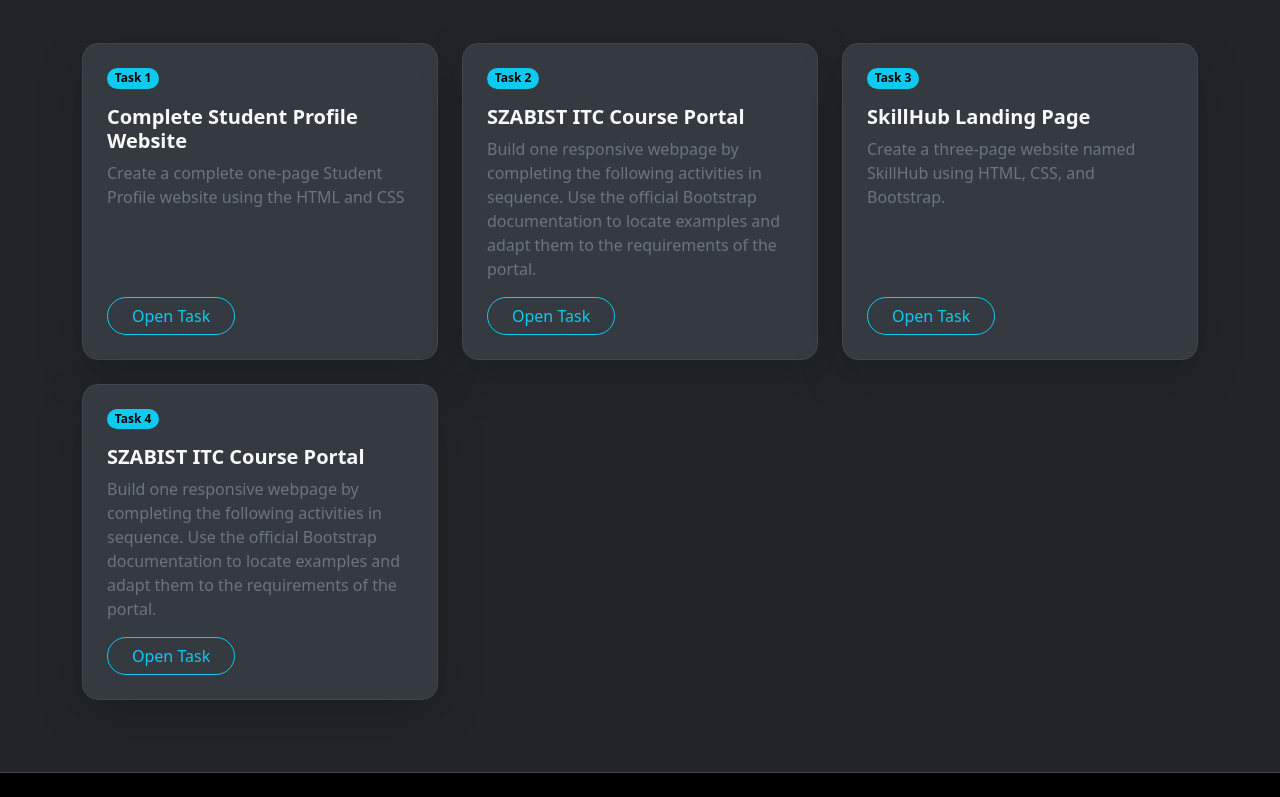
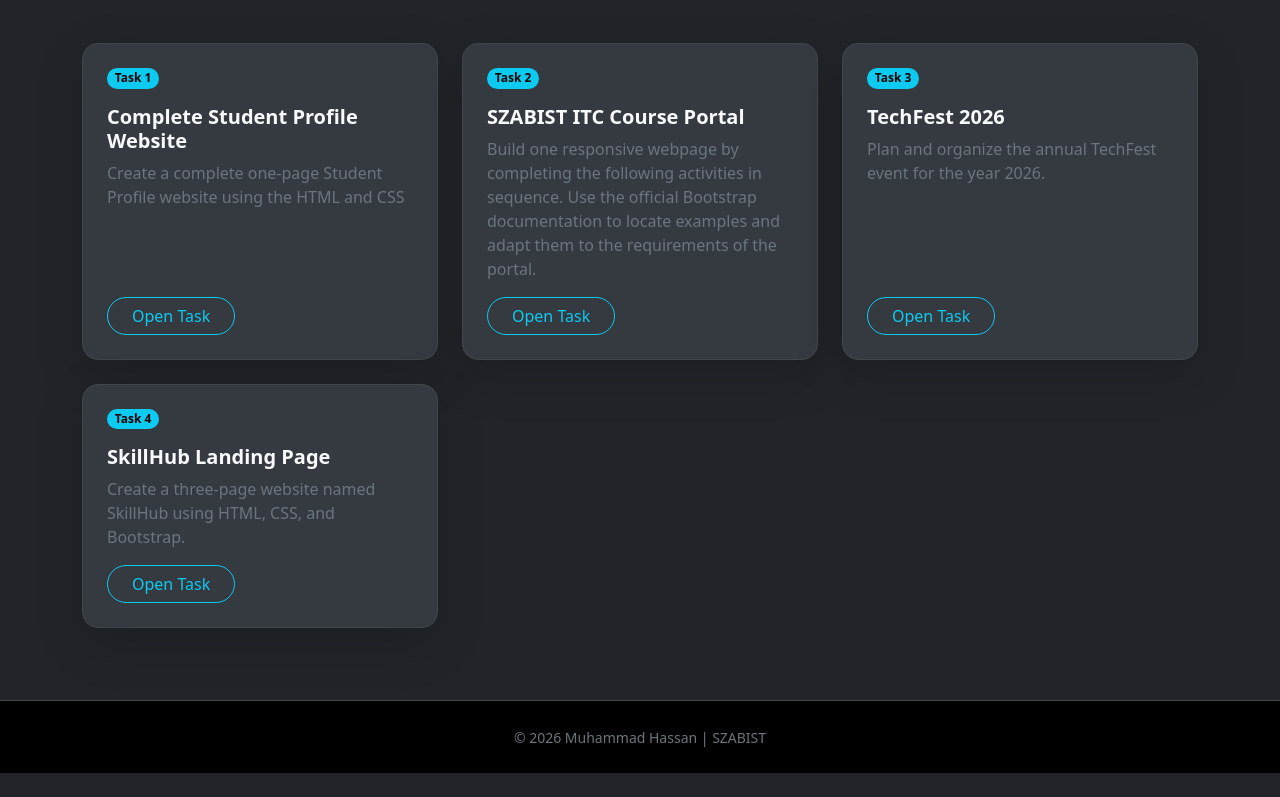
Before and after one commit to hassan-szabist/Szabist-Practical-Lab-Tasks, a plain HTML site: page index.html in a window 1280 px wide. Shown: the part 614-1411 px from the top of the page. After the commit the page ends 1387 px from the top, so only its background shows below. Drawn offline with nearby package versions, Linux system fonts and the light colour scheme.

Commit message:
Update project tasks in index.html

```diff
--- a/index.html
+++ b/index.html
@@ -61,9 +61,9 @@
                 <div class="card h-100 bg-body-secondary border border-secondary-subtle shadow-lg rounded-4">
                     <div class="card-body p-4 d-flex flex-column">
                         <span class="badge text-bg-info rounded-pill align-self-start mb-3">Task 3</span>
-                        <h5 class="card-title fw-bold text-light">SkillHub Landing Page</h5>
-                        <p class="card-text text-secondary">Create a three-page website named SkillHub using HTML, CSS, and Bootstrap.</p>
-                        <a href="/SkillHub/index.html"
+                        <h5 class="card-title fw-bold text-light">TechFest 2026</h5>
+                        <p class="card-text text-secondary">Plan and organize the annual TechFest event for the year 2026.</p>
+                        <a href="TechFest-2026.html"
                             class="btn btn-outline-info rounded-pill px-4 mt-auto align-self-start" target="_blank">Open
                             Task</a>
                     </div>
@@ -73,11 +73,9 @@
                 <div class="card h-100 bg-body-secondary border border-secondary-subtle shadow-lg rounded-4">
                     <div class="card-body p-4 d-flex flex-column">
                         <span class="badge text-bg-info rounded-pill align-self-start mb-3">Task 4</span>
-                        <h5 class="card-title fw-bold text-light">SZABIST ITC Course Portal</h5>
-                        <p class="card-text text-secondary">Build one responsive webpage by completing the following
-                            activities in sequence. Use the official Bootstrap
-                            documentation to locate examples and adapt them to the requirements of the portal.</p>
-                        <a href="Szabist-ITC-Portal.html"
+                        <h5 class="card-title fw-bold text-light">SkillHub Landing Page</h5>
+                        <p class="card-text text-secondary">Create a three-page website named SkillHub using HTML, CSS, and Bootstrap.</p>
+                            <a href="/SkillHub/index.html"
                             class="btn btn-outline-info rounded-pill px-4 mt-auto align-self-start" target="_blank">Open
                             Task</a>
                     </div>
```
